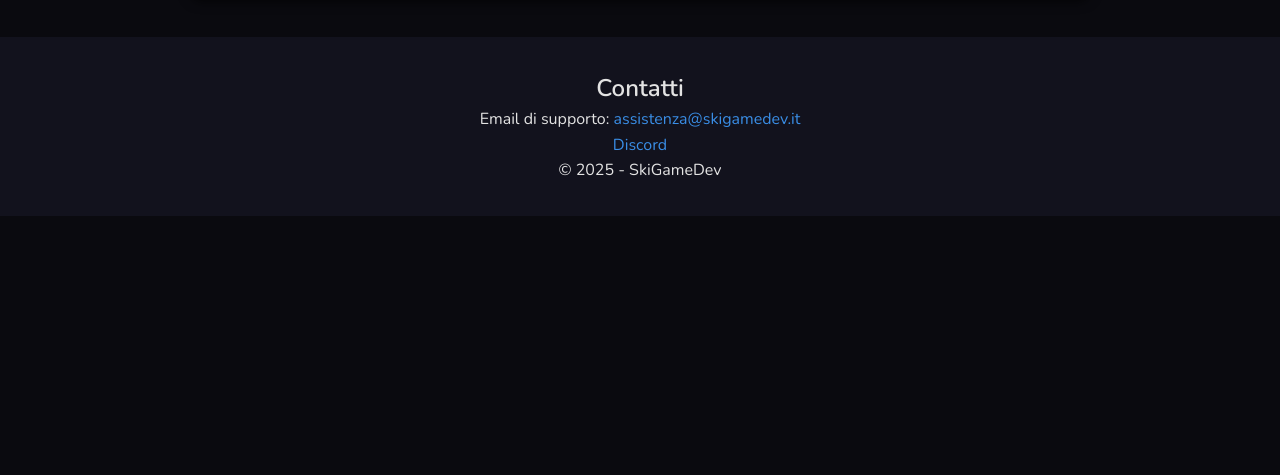
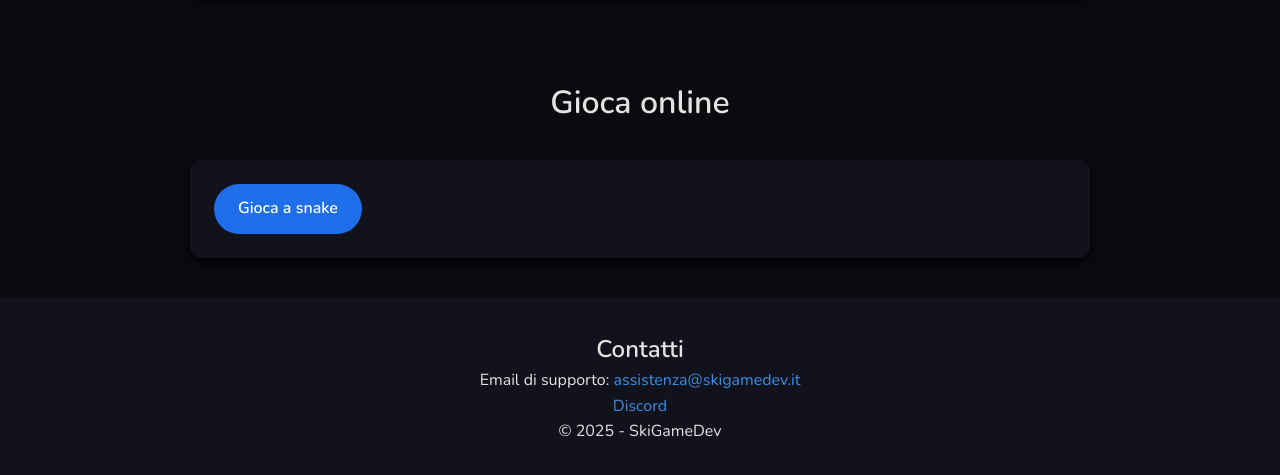
Before and after one commit to SkiGameDev/skigamedev.github.io, a plain HTML site: page index.html in a window 1280 px wide. Shown: the part 1189-1664 px from the top of the page. Before the commit the page ends 1405 px from the top, so only its background shows below. Drawn offline with nearby package versions, Linux system fonts and the light colour scheme.

Commit message:
Update index.html

```diff
--- a/index.html
+++ b/index.html
@@ -71,6 +71,13 @@
   </div>
 </section>
 
+  <section id="projects" class="projects">
+  <h2>Gioca online</h2>
+  <div class="project-card">
+    <a href="snake.html" class="btn btn-primary">Gioca a snake</a>
+  </div>
+</section>
+
 <footer id="contact" class="site-footer">
   <h2>Contatti</h2>
   <p>Email di supporto: <a href="mailto:assistenza@skigamedev.it">assistenza@skigamedev.it</a></p>
```
